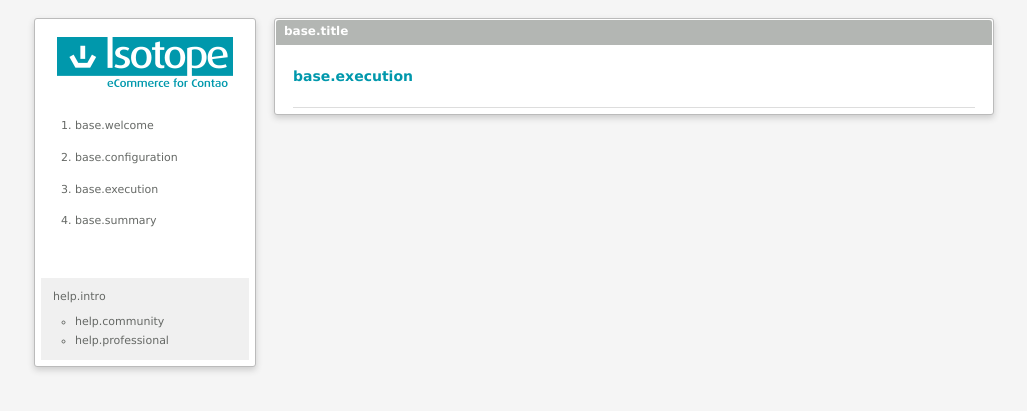
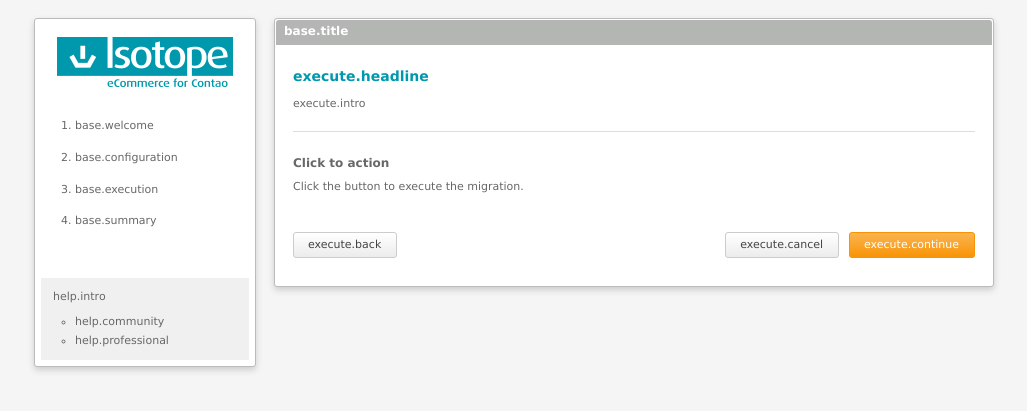
Before and after one commit to isotope/migration, a PHP site: template views/execute.twig in a window 1280 px wide. Shown: the top 411 px of the page, without its empty margins (126-1153 px from the left). Run offline with PHP 8.4, Linux system fonts and the light colour scheme; the template is opened without the code that fills it: most values are stand-ins (such as "Sample title", 1, 10 or a date in 2020); some libraries are stand-ins or nearby versions.

Commit message:
Added basic execution step info

```diff
--- a/index.php
+++ b/index.php
@@ -30,7 +30,7 @@ $app->register(new MigrationServiceProvider());
 $app->get('/', 'migration.controller:indexAction');
 $app->get('/config/', 'migration.controller:configIntroAction');
 $app->match('/config/{slug}', 'migration.controller:configAction');
-$app->get('/execute', 'migration.controller:executeAction');
+$app->match('/execute', 'migration.controller:executeAction');
 $app->get('/summary', 'migration.controller:summaryAction');
 
 $app->run();
--- a/views/execute.twig
+++ b/views/execute.twig
@@ -2,7 +2,34 @@
 
 {% block main %}
 <div class="row headline">
-    <h2>{% trans %}base.execution{% endtrans %}</h2>
+    <h2>{% trans %}execute.headline{% endtrans %}</h2>
+    <p>{% trans %}execute.intro{% endtrans %}</p>
 </div>
 
+{% if error %}
+    <div class="row error">
+        {# TODO: make this translatable #}
+        <h3>{% trans %}execute.error_headline{% endtrans %}</h3>
+        <p>{% trans %}execute.error_description{% endtrans %}</p>
+        <p class="mt">
+            <a href="{{ base_url }}/" class="button main">{% trans %}execute.error_button{% endtrans %}</a>
+        </p>
+    </div>
+{% else %}
+    <form action="" method="post">
+        <div class="row">
+            {# TODO: make this translatable #}
+            <h3>Click to action</h3>
+            <p>Click the button to execute the migration.</p>
+        </div>
+        <div class="row">
+            <p class="mt">
+                <a href="" class="button">{% trans %}execute.back{% endtrans %}</a>
+                <button type="submit" class="button float_right main" name="continue" value="1">{% trans %}execute.continue{% endtrans %}</button>
+                <button type="submit" class="button float_right" name="cancel" value="1" onclick="return confirm('{% trans %}execute.cancel_confirm{% endtrans %}')">{% trans %}execute.cancel{% endtrans %}</button>
+            </p>
+        </div>
+    </form>
+{% endif %}
+
 {% endblock %}
```
Also changed, not shown: controllers/MigrationController.php (+26 -2 lines), locales/en.php (+11 -0 lines).
